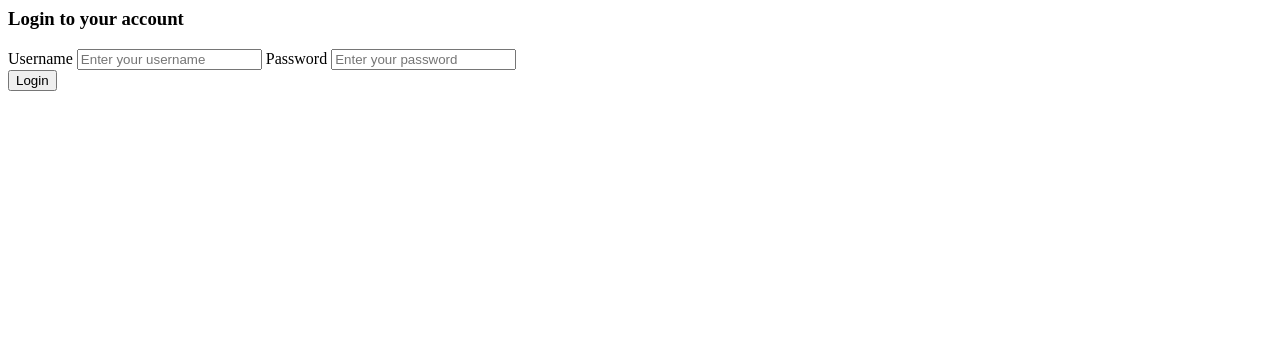
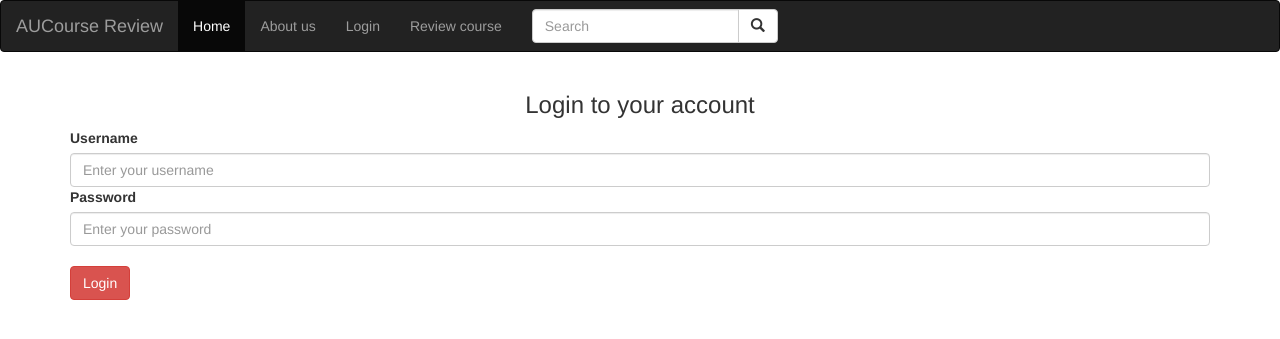
Before and after one commit to HanabiOno/AUCoursereview, a Django app: page /accounts/login/ in a window 1280 px wide. Shown: the top 339 px of the page. Run offline with Django 3.2, Linux system fonts and the light colour scheme; parts of the project's set-up code (start-up, migrations or seed data) failed here and were passed over; some libraries are stand-ins or nearby versions.

Commit message:
changed lay-out of login page

```diff
--- a/mysite/accounts/templates/accounts/login.html
+++ b/mysite/accounts/templates/accounts/login.html
@@ -1,3 +1,45 @@
+<!DOCTYPE html>
+{% load static %}
+<html lang="en">
+<head>
+  <title>Mathematical Logic</title>
+  <meta charset="utf-8">
+  <meta name="viewport" content="width=device-width, initial-scale=1">
+  <link rel="stylesheet" href="https://maxcdn.bootstrapcdn.com/bootstrap/3.4.1/css/bootstrap.min.css">
+  <script src="https://ajax.googleapis.com/ajax/libs/jquery/3.5.1/jquery.min.js"></script>
+  <script src="https://maxcdn.bootstrapcdn.com/bootstrap/3.4.1/js/bootstrap.min.js"></script>
+</head>
+<style>
+  .bg-grey{
+  background-color: #f6f6f6;
+  padding: 60px 50px;
+  }
+</style>
+<body>
+    <nav class="navbar navbar-inverse">
+      <div class="container-fluid">
+        <div class="navbar-header">
+          <a class="navbar-brand" href="#">AUCourse Review</a>
+        </div>
+        <ul class="nav navbar-nav">
+          <li class="active"><a href="#">Home</a></li>
+          <li><a href="https://www.auc.nl/">About us</a></li>
+          <li><a href="https://upload.wikimedia.org/wikipedia/commons/4/46/Error_Message_Example_vbs.png">Login</a></li>
+          <li><a href="https://upload.wikimedia.org/wikipedia/commons/4/46/Error_Message_Example_vbs.png">Review course</a></li>
+        </ul>
+        <form class="navbar-form navbar-left" action="/action_page.php">
+          <div class="input-group">
+            <input type="text" class="form-control" placeholder="Search" name="search">
+            <div class="input-group-btn">
+              <button class="btn btn-default" type="submit">
+                <i class="glyphicon glyphicon-search"></i>
+              </button>
+            </div>
+          </div>
+        </form>
+      </div>
+    </nav>
+
 {% block content %}
 
 <div class="container">
@@ -23,3 +65,7 @@
 </div>
 
 {% endblock %}
+
+ </body>
+
+  </html>
```
Also changed, not shown: mysite/db.sqlite3.
